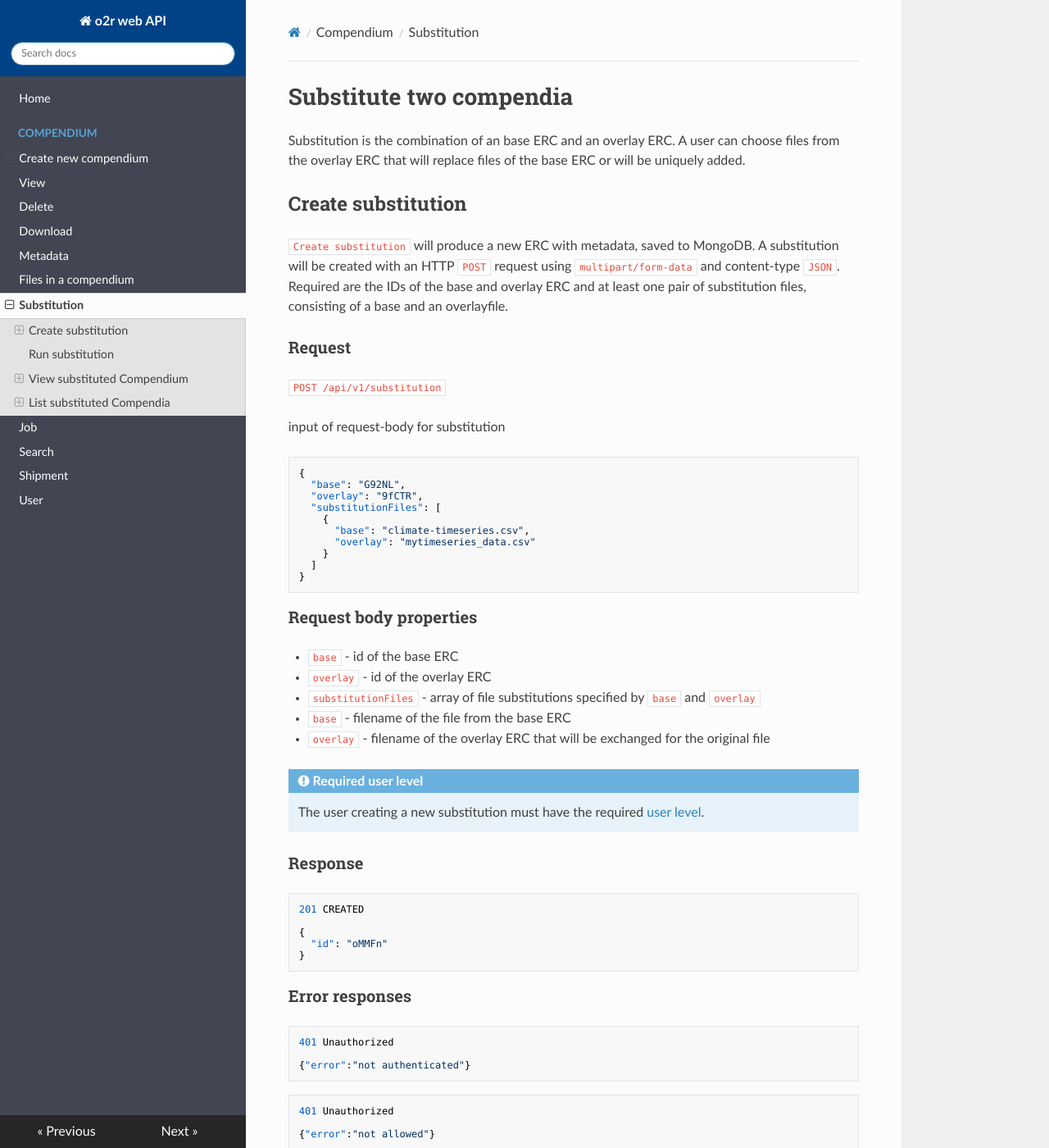
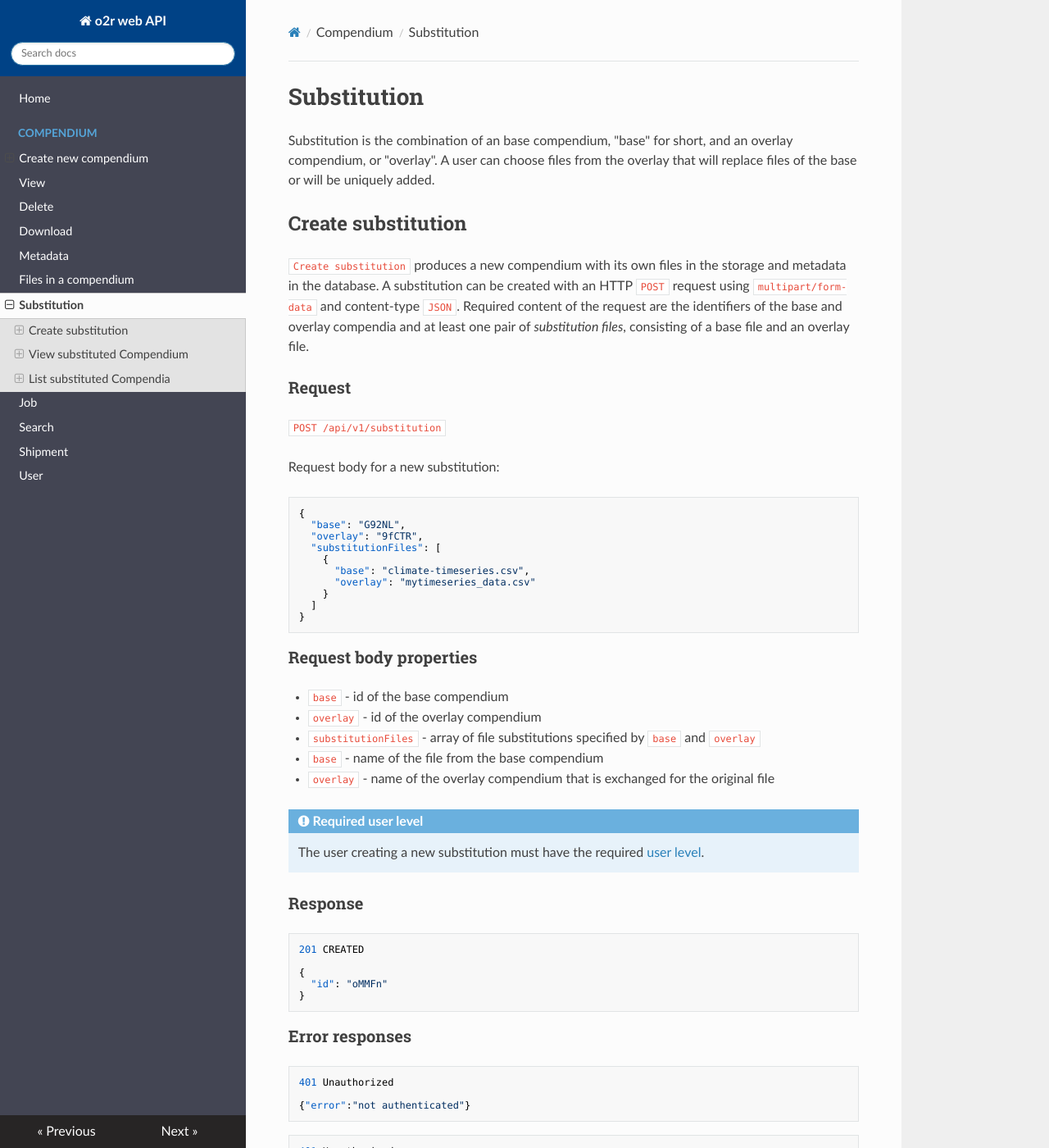
Before and after one commit to o2r-project/api, an MkDocs documentation site: the page built from docs/compendium/substitute.md, in a window 1280 px wide and 1400 px high. Shown: the whole window at 82% size. Built offline with MkDocs 1.6.1, drawn with Linux system fonts in a browser that asks for light colours; nearby versions of some CDN libraries; old or Windows-style settings are respelled for this version of MkDocs; some of the changed text lies outside the part shown.

Commit message:
update substitution docs

````diff
--- a/docs/compendium/substitute.md
+++ b/docs/compendium/substitute.md
@@ -1,18 +1,19 @@
-# Substitute two compendia
+# Substitution
 
-Substitution is the combination of an base ERC and an overlay ERC.
-A user can choose files from the overlay ERC that will replace files of the base ERC or will be uniquely added.
+Substitution is the combination of an base compendium, "base" for short, and an overlay compendium, or "overlay".
+A user can choose files from the overlay that will replace files of the base or will be uniquely added.
 
 ## Create substitution
 
-`Create substitution` will produce a new ERC with metadata, saved to MongoDB.
-A substitution will be created with an HTTP `POST` request using `multipart/form-data` and content-type `JSON`. Required are the IDs of the base and overlay ERC and at least one pair of substitution files, consisting of a base and an overlayfile.
+`Create substitution` produces a new compendium with its own files in the storage and metadata in the database.
+A substitution can be created with an HTTP `POST` request using `multipart/form-data` and content-type `JSON`.
+Required content of the request are the identifiers of the base and overlay compendia and at least one pair of _substitution files_, consisting of a base file and an overlay file.
 
 ### Request
 
 `POST /api/v1/substitution`
 
-input of request-body for substitution
+Request body for a new substitution:
 
 ```json
 {
@@ -29,11 +30,11 @@ input of request-body for substitution
 
 ### Request body properties
 
-- `base` - id of the base ERC
-- `overlay` - id of the overlay ERC
+- `base` - id of the base compendium
+- `overlay` - id of the overlay compendium
 - `substitutionFiles` - array of file substitutions specified by `base` and `overlay`
-  - `base` - filename of the file from the base ERC
-  - `overlay` - filename of the overlay ERC that will be exchanged for the original file
+  - `base` - name of the file from the base compendium
+  - `overlay` - name of the overlay compendium that is exchanged for the original file
 
 !!! note "Required user level"
 
@@ -66,19 +67,14 @@ input of request-body for substitution
 ```json
 404 Not Found
 
-{"error":"base ERC not found"}
+{"error":"base compendium not found"}
 ```
 
 ```json
 404 Not Found
 
-{"error":"overlay ERC not found"}
+{"error":"overlay compendium not found"}
 ```
-
-## Run substitution
-
-`Run substitution` will run the analysis of a substitution in a docker container.
-This is executed by a [job](http://o2r.info/o2r-web-api/job/).
 
 ## View substituted Compendium
 
@@ -92,9 +88,9 @@ This request will be handled as a GET-request of an usual compendium. ( [Click f
 
 ### Response
 
-A substituted ERC will be saved as a usual ERC, but with additional metadata specifying this as a substituted ERC and giving information about the substitution.
+A substituted compendium is be saved as a usual compendium, but with additional metadata specifying this as a substituted compendium and giving information about the substitution.
 
-Example 01 - in case there are no conflicts between filenames of any basefile and overlayfile :
+Example 01 - in case there are no conflicts between filenames of any base file and overlay file :
 
 ```json
 200 OK
@@ -122,7 +118,7 @@ Example 01 - in case there are no conflicts between filenames of any basefile an
 }
 ```
 
-Example 02 - in case the overlayfile has the same filename as one of the existing basefiles :
+Example 02 - in case the overlay file has the same filename as one of the existing base files:
 
 ```json
 200 OK
@@ -154,12 +150,12 @@ Example 02 - in case the overlayfile has the same filename as one of the existin
 
 - `substituted` - will be set `true`
 - `substitution` - object, specifying information about the substitution
-  - `base` - id of the base ERC
-  - `overlay` - id of the overlay ERC
+  - `base` - id of the base compendium
+  - `overlay` - id of the overlay compendium
   - `substitutionFiles` - array of file substitutions specified by `base` and `overlay`
-    - `base` - filename of the file from the base ERC
-    - `overlay` - filename of the file from the overlay ERC
-    - `filename` - as seen in the examples above, `filename` will be created if there is a conflict with any basefilename and an overlayfilename. In this case the overlayfilename will get an additional "**overlay_**" prepended (see Example 02). *(optional add)*
+    - `base` - filename of the file from the base compendium
+    - `overlay` - filename of the file from the overlay compendium
+    - `filename` - as seen in the examples above, `filename` will be created if there is a conflict with any base file name and an overlay file name. In this case the overlay file name will get the prefix `overlay_` (see Example 02).
 
 ## List substituted Compendia
 
@@ -171,7 +167,7 @@ Example 02 - in case the overlayfile has the same filename as one of the existin
 
 ### Response
 
-Result will be a list of compendia ids that have been substituted
+The result is be a list of compendia ids that have been substituted:
 
 ```json
 200 OK
@@ -183,6 +179,15 @@ Result will be a list of compendia ids that have been substituted
     "nb2sg",
     …
   ]
+}
+```
+
+If there are no substitutions yet, the returned list is empty.
+
+```json
+200 OK
+{
+  "results": [ ]
 }
 ```
 
@@ -198,7 +203,7 @@ Result will be a list of compendia ids that have been substituted
 
 `GET /api/v1/substitution?base=jfL3w`
 
-Result will be a list of compendia ids that have been substituted out of a choosen base ERC
+Result will be a list of compendia ids that have been substituted using the given base:
 
 ```json
 200 OK
@@ -217,7 +222,7 @@ Result will be a list of compendia ids that have been substituted out of a choos
 
 `GET /api/v1/substitution?overlay=as4Kj`
 
-Result will be a list of compendia ids that have been substituted out of a choosen overlay ERC
+Result will be a list of compendia ids that have been substituted using the given overlay:
 
 ```json
 200 OK
@@ -237,7 +242,7 @@ Result will be a list of compendia ids that have been substituted out of a choos
 
 `GET /api/v1/substitution?base=lO3Td&overlay=as4Kj`
 
-Result will be a list of compendia ids that have been substituted out of a choosen base and overlay ERC
+Result will be a list of compendia ids that have been substituted using the given base and overlay:
 
 ```json
 200 OK
@@ -267,16 +272,16 @@ Result will be a list of compendia ids that have been substituted out of a choos
 ```json
 404 Not Found
 
-{"error":"base ERC not found"}
+{"error":"base compendium not found"}
 ```
 
 ```json
 404 Not Found
 
-{"error":"overlay ERC not found"}
+{"error":"overlay compendium not found"}
 ```
 
 ### URL parameters for substituted compendium lists
 
-- `:base` - id of the base ERC that the results should be related to
-- `:overlay` - id of the base ERC that the results should be related to
+- `:base` - id of the base compendium that the results should be related to
+- `:overlay` - id of the overlay compendium that the results should be related to
````
